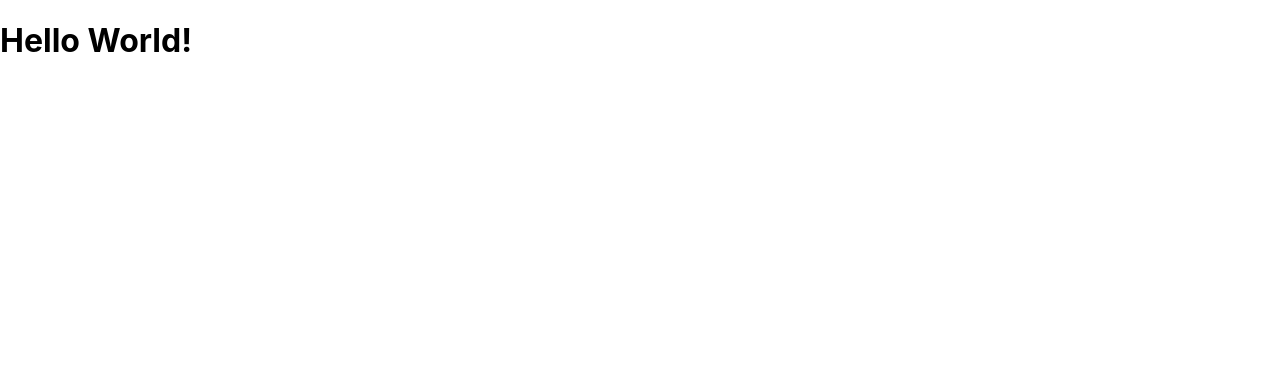
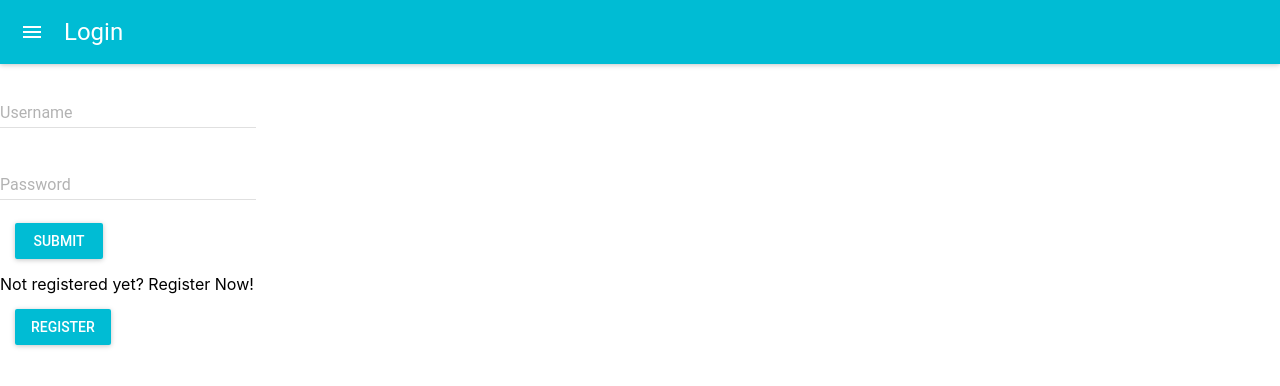
Before and after one commit to mmahjoub5/Zoom_Dub, a React (Create React App) app in the folder web-app/: page / in a window 1280 px wide. Shown: the top 386 px of the page. Built offline with nearby package versions, Linux system fonts and the light colour scheme.

Commit message:
front end frame

```diff
--- /dev/null
+++ b/web-app/src/Login/Login.js
@@ -0,0 +1,77 @@
+import React, { Component } from 'react';
+import MuiThemeProvider from 'material-ui/styles/MuiThemeProvider';
+import AppBar from 'material-ui/AppBar';
+import RaisedButton from 'material-ui/RaisedButton';
+import TextField from 'material-ui/TextField';
+import axios from 'axios';
+import UploadScreen from 'material-ui/svg-icons/file/cloud-upload';
+class Login extends Component {
+constructor(props){
+  super(props);
+  this.state={
+  username:'',
+  password:''
+  }
+ }
+render() {
+    return (
+      <div>
+        <MuiThemeProvider>
+          <div>
+          <AppBar
+             title="Login"
+           />
+           <TextField
+             hintText="Enter your Username"
+             floatingLabelText="Username"
+             onChange = {(event,newValue) => this.setState({username:newValue})}
+             />
+           <br/>
+             <TextField
+               type="password"
+               hintText="Enter your Password"
+               floatingLabelText="Password"
+               onChange = {(event,newValue) => this.setState({password:newValue})}
+               />
+             <br/>
+             <RaisedButton label="Submit" primary={true} style={style} onClick={(event) => this.handleClick(event)}/>
+         </div>
+         </MuiThemeProvider>
+      </div>
+    );
+  }
+  handleClick(event){
+    var apiBaseUrl = "http://localhost:4000/api/";
+    var self = this;
+    var payload={
+    "email":this.state.username,
+    "password":this.state.password
+    }
+    axios.post(apiBaseUrl+'login', payload)
+    .then(function (response) {
+    console.log(response);
+    if(response.data.code == 200){
+    console.log("Login successfull");
+    var uploadScreen=[];
+    uploadScreen.push(<UploadScreen appContext={self.props.appContext}/>)
+    self.props.appContext.setState({loginPage:[],uploadScreen:uploadScreen})
+    }
+    else if(response.data.code == 204){
+    console.log("Username password do not match");
+    alert("username password do not match")
+    }
+    else{
+    console.log("Username does not exists");
+    alert("Username does not exist");
+    }
+    })
+    .catch(function (error) {
+    console.log(error);
+    });
+    }
+
+}
+const style = {
+ margin: 15,
+};
+export default Login;
--- /dev/null
+++ b/web-app/src/Login/Loginscreen.js
@@ -0,0 +1,73 @@
+import React, { Component } from 'react';
+import MuiThemeProvider from 'material-ui/styles/MuiThemeProvider';
+import RaisedButton from 'material-ui/RaisedButton';
+import Login from './Login';
+import Register from './Register';
+class Loginscreen extends Component {
+  constructor(props){
+    super(props);
+    this.state={
+      username:'',
+      password:'',
+      loginscreen:[],
+      loginmessage:'',
+      buttonLabel:'Register',
+      isLogin:true
+    }
+  }
+  componentWillMount(){
+    var loginscreen=[];
+    loginscreen.push(<Login parentContext={this} appContext={this.props.parentContext}/>);
+    var loginmessage = "Not registered yet? Register Now!";
+    this.setState({
+                  loginscreen:loginscreen,
+                  loginmessage:loginmessage
+                    })
+  }
+  render() {
+    return (
+      <div className="loginscreen">
+        {this.state.loginscreen}
+        <div>
+          {this.state.loginmessage}
+          <MuiThemeProvider>
+            <div>
+               <RaisedButton label={this.state.buttonLabel} primary={true} style={style} onClick={(event) => this.handleClick(event)}/>
+           </div>
+          </MuiThemeProvider>
+        </div>
+      </div>
+    );
+  }
+
+  handleClick(event){
+    // console.log("event",event);
+    var loginmessage;
+    if(this.state.isLogin){
+      var loginscreen=[];
+      loginscreen.push(<Register parentContext={this}/>);
+      loginmessage = "Already registered? Go to Login";
+      this.setState({
+                     loginscreen:loginscreen,
+                     loginmessage:loginmessage,
+                     buttonLabel:"Login",
+                     isLogin:false
+                   })
+    }
+    else{
+      var loginscreen=[];
+      loginscreen.push(<Login parentContext={this}/>);
+      loginmessage = "Not Registered yet? Go to registration";
+      this.setState({
+                     loginscreen:loginscreen,
+                     loginmessage:loginmessage,
+                     buttonLabel:"Register",
+                     isLogin:true
+                   })
+    }
+  }
+}
+const style = {
+  margin: 15,
+};
+export default Loginscreen;
--- /dev/null
+++ b/web-app/src/Login/Register.js
@@ -0,0 +1,93 @@
+import React, { Component } from 'react';
+import MuiThemeProvider from 'material-ui/styles/MuiThemeProvider';
+import AppBar from 'material-ui/AppBar';
+import RaisedButton from 'material-ui/RaisedButton';
+import TextField from 'material-ui/TextField';
+import axios from 'axios';
+import Login from './Login';
+
+class Register extends Component {
+  constructor(props){
+    super(props);
+    this.state={
+      first_name:'',
+      last_name:'',
+      email:'',
+      password:''
+    }
+  }
+  render() {
+    return (
+      <div>
+        <MuiThemeProvider>
+          <div>
+          <AppBar
+             title="Register"
+           />
+           <TextField
+             hintText="Enter your First Name"
+             floatingLabelText="First Name"
+             onChange = {(event,newValue) => this.setState({first_name:newValue})}
+             />
+           <br/>
+           <TextField
+             hintText="Enter your Last Name"
+             floatingLabelText="Last Name"
+             onChange = {(event,newValue) => this.setState({last_name:newValue})}
+             />
+           <br/>
+           <TextField
+             hintText="Enter your Email"
+             type="email"
+             floatingLabelText="Email"
+             onChange = {(event,newValue) => this.setState({email:newValue})}
+             />
+           <br/>
+           <TextField
+             type = "password"
+             hintText="Enter your Password"
+             floatingLabelText="Password"
+             onChange = {(event,newValue) => this.setState({password:newValue})}
+             />
+           <br/>
+           <RaisedButton label="Submit" primary={true} style={style} onClick={(event) => this.handleClick(event)}/>
+          </div>
+         </MuiThemeProvider>
+      </div>
+    );
+  }
+  handleClick(event) {
+    var apiBaseUrl = "http://localhost:3000/api/";
+    console.log("values",this.state.first_name,this.state.last_name,this.state.email,this.state.password);
+    //To be done:check for empty values before hitting submit
+    var self = this;
+    var payload={
+    "first_name": this.state.first_name,
+    "last_name":this.state.last_name,
+    "email":this.state.email,
+    "password":this.state.password
+    }
+    axios.post(apiBaseUrl+'/register', payload)
+   .then(function (response) {
+     console.log(response);
+     if(response.data.code == 200){
+      //  console.log("registration successfull");
+       var loginscreen=[];
+       loginscreen.push(<Login parentContext={this}/>);
+       var loginmessage = "Not Registered yet.Go to registration";
+       self.props.parentContext.setState({loginscreen:loginscreen,
+       loginmessage:loginmessage,
+       buttonLabel:"Register",
+       isLogin:true
+        });
+     }
+   })
+   .catch(function (error) {
+     console.log(error);
+   });
+  }
+}
+const style = {
+  margin: 15,
+};
+export default Register;
--- a/web-app/src/index.js
+++ b/web-app/src/index.js
@@ -3,11 +3,12 @@ import ReactDOM from 'react-dom';
 import './index.css';
 import App from './App';
 import reportWebVitals from './reportWebVitals';
+import Login from "./Login/Loginscreen"
 
 
 
 ReactDOM.render(
-  <h1> Hello World!</h1>,
+  <Login/>,
   document.getElementById('root')
 );
 
```
Also changed, not shown: 1 other file (tests, documents, lock files or other folders).
